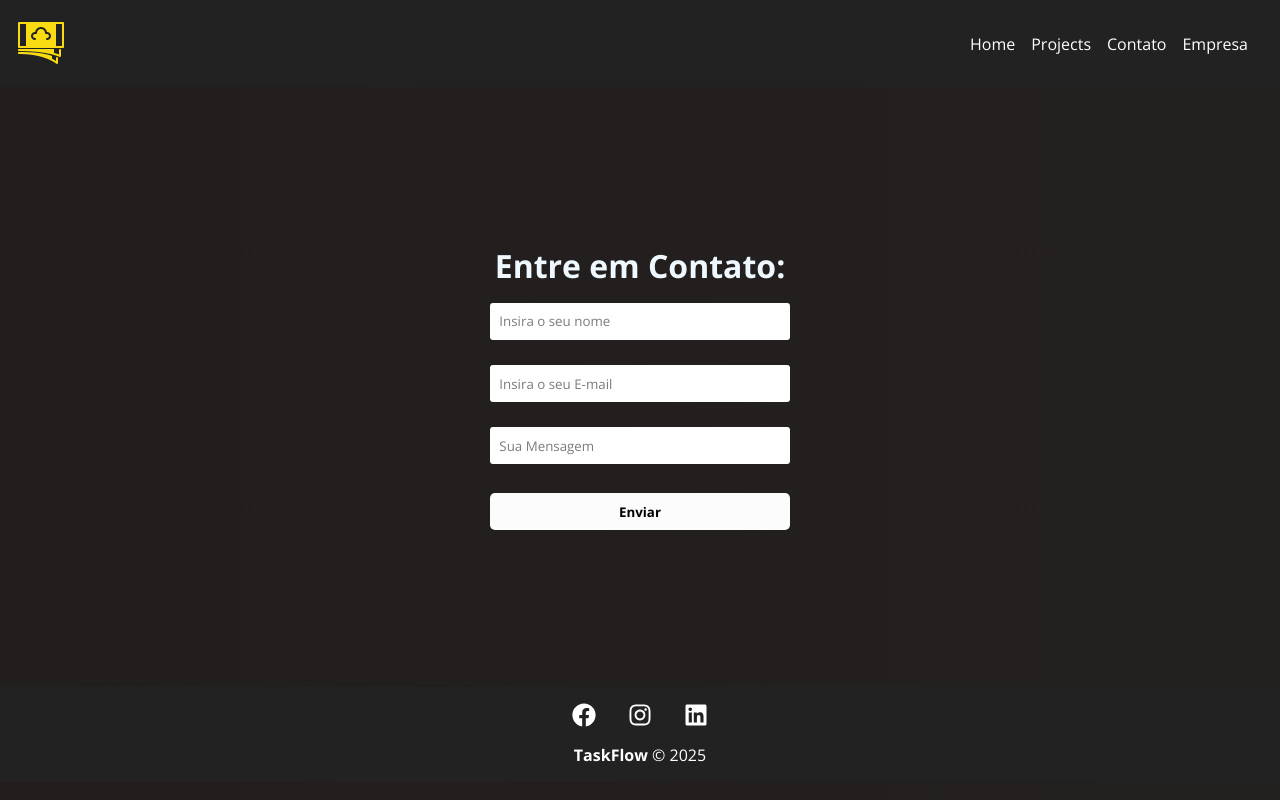
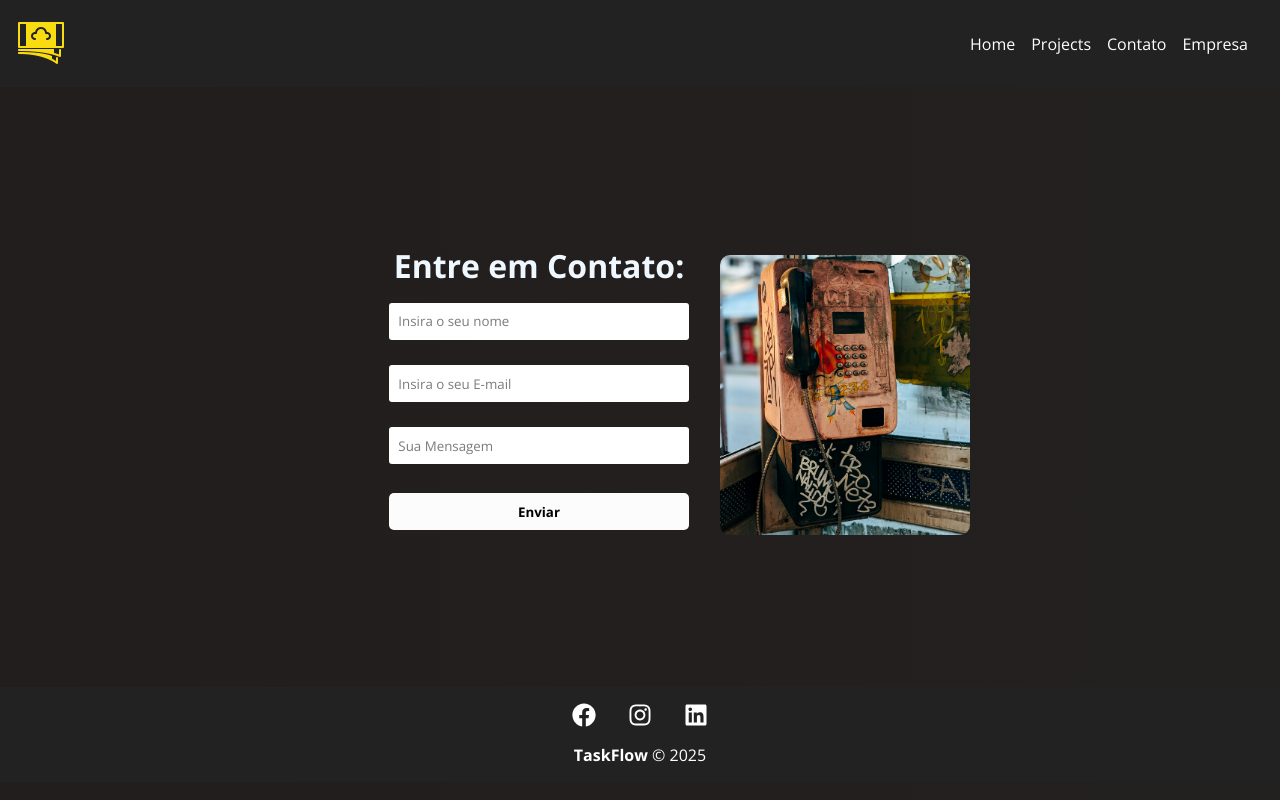
Before and after one commit to brunohenriquedeveloper/Project-Manager, a React (Vite) app in the folder Project-Manager/: page /contact in a window 1280 px wide. Built offline with nearby package versions, Linux system fonts and the light colour scheme.

Commit message:
Feat: Improving the contact page layout

```diff
--- a/Project-Manager/src/components/pages/Contact.jsx
+++ b/Project-Manager/src/components/pages/Contact.jsx
@@ -1,6 +1,7 @@
 import Submit from "../form/Submit"
 import styles from "./Contact.module.css"
 import Input from "../form/input"
+import contactImg from '../../img/Contact-img.jpg';
 
 function Contact(){
 
@@ -10,6 +11,7 @@ function Contact(){
 
 
     return (
+        <div className={styles.conteiner_Contact}>
         <div className={styles.conteiner_form}>
         <form onSubmit={Submit} className={styles.contact_form}>
             <h2>Entre em Contato:</h2>
@@ -39,6 +41,10 @@ function Contact(){
 
             <Submit text = "Enviar"/>
         </form>
+         </div>
+        <div className={styles.Contact_img}>
+            <img src={contactImg} alt="Imagem do contato" />
+        </div>
 
         </div>
     )
--- a/Project-Manager/src/components/pages/Contact.module.css
+++ b/Project-Manager/src/components/pages/Contact.module.css
@@ -1,3 +1,11 @@
+.conteiner_Contact {
+    display: flex;
+    width: 100%;
+    align-items: center;
+    justify-content: center;
+    margin: 0 auto;
+}
+
 .conteiner_form {
     width: 100%;
     display: flex;
@@ -28,7 +36,19 @@
     width: 220px;
 }
 
+.Contact_img img {
+    object-fit: cover;
+    height: 280px;
+    display: none;
+    width: 250px;
+    margin-top: 1em;
+    margin-left: -3em;
+}
+
 @media screen and (min-width: 767px) {
+    .conteiner_Contact {
+        width: 660px;
+    }
     .contact_form h2 {
         font-size: 2rem;
     }
@@ -40,4 +60,9 @@
     .contact_form button {
         width: 300px;
     }
+
+    .Contact_img img {
+        display: block;
+        border-radius: 10px;
+    }
 }
```
